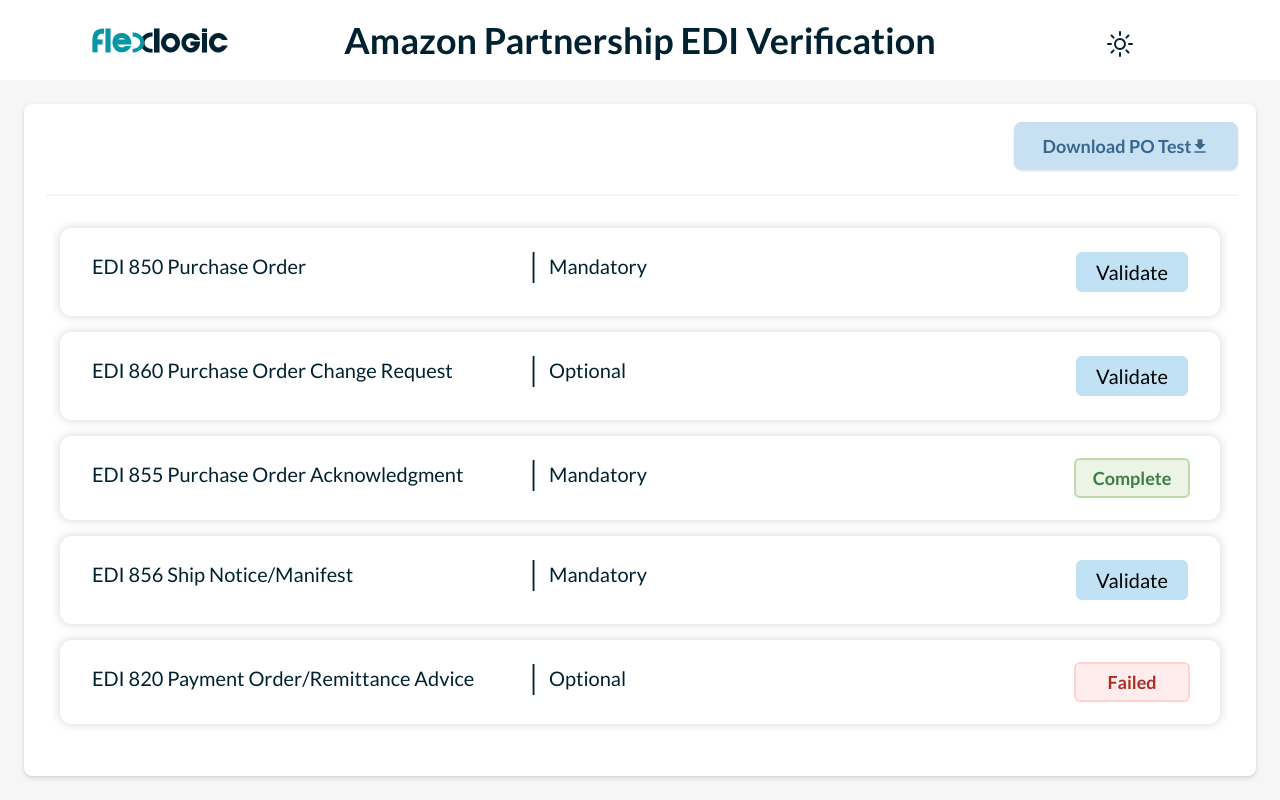
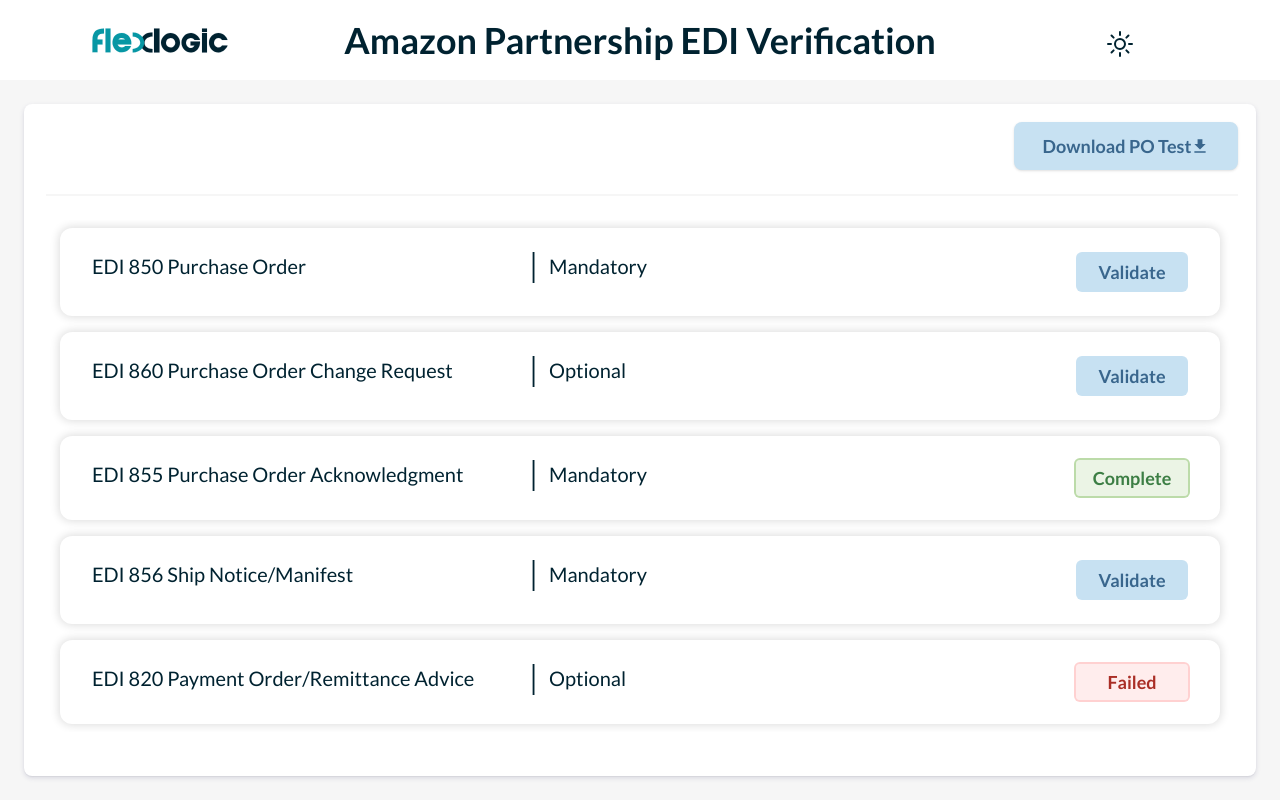
Before and after one commit to Mazomenos/Flexlogic_Onboarding, a Next.js app: page /Cliente/1 in a window 1280 px wide. Built offline with nearby package versions, Linux system fonts and the light colour scheme.

Commit message:
style: button for validation

```diff
--- a/src/app/(dashboard)/Cliente/components/ValidateButton.tsx
+++ b/src/app/(dashboard)/Cliente/components/ValidateButton.tsx
@@ -7,7 +7,7 @@
 }) {
   return (
     <button
-      className="h-10 w-28 bg-primary text-black hover:bg-transparent hover:text-brand-blue hover:border-primary hover:border-2 rounded-md"
+      className="h-10 w-28 bg-info text-lg font-bold text-info-content transition motion-reduce:transition-none motion-reduce:hover:transform-none hover:bg-transparent hover:text-brand-blue hover:border-primary hover:border-2 rounded-md"
       onClick={onClick}
     >
       <div className=""> {children} </div>
```
